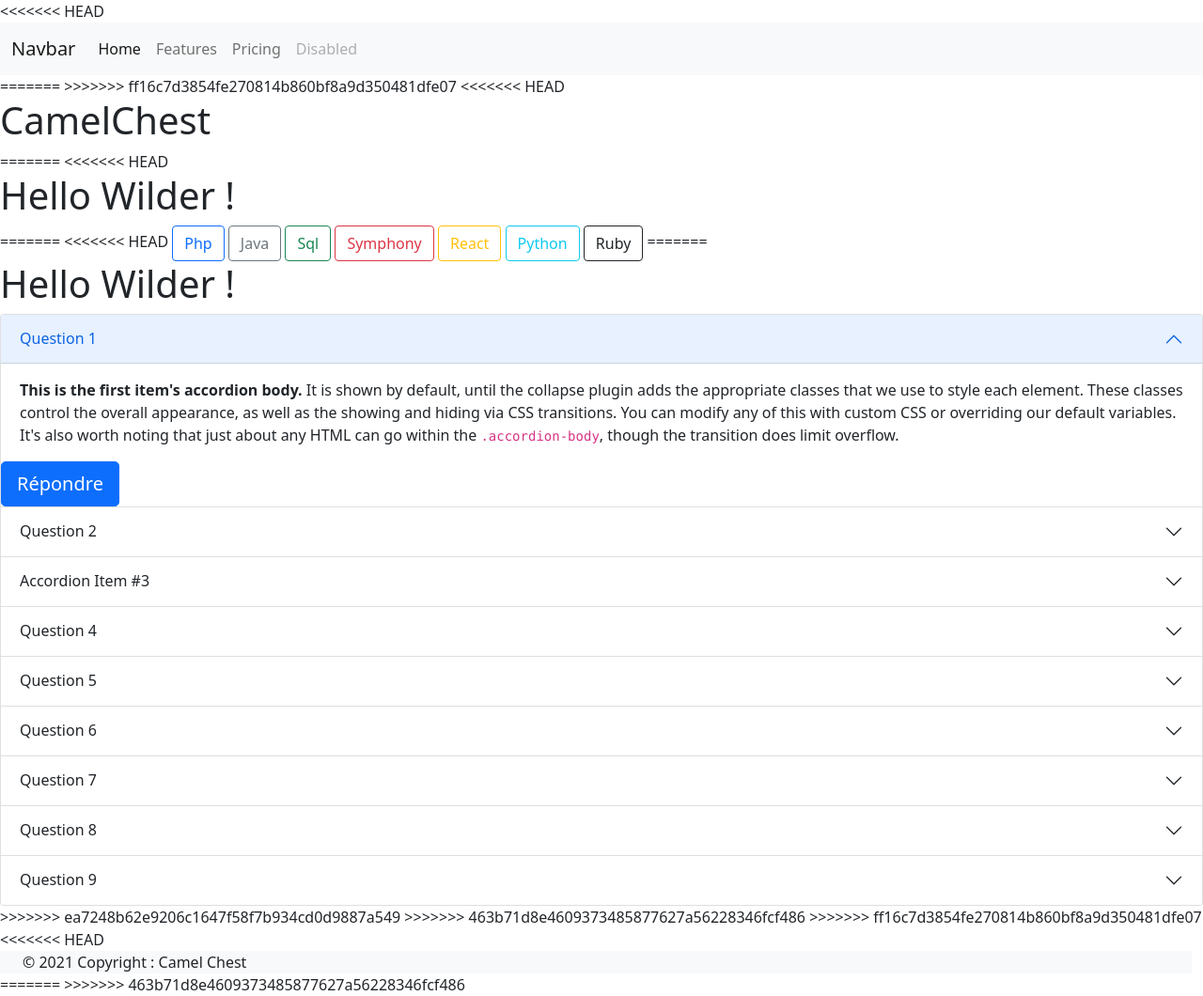
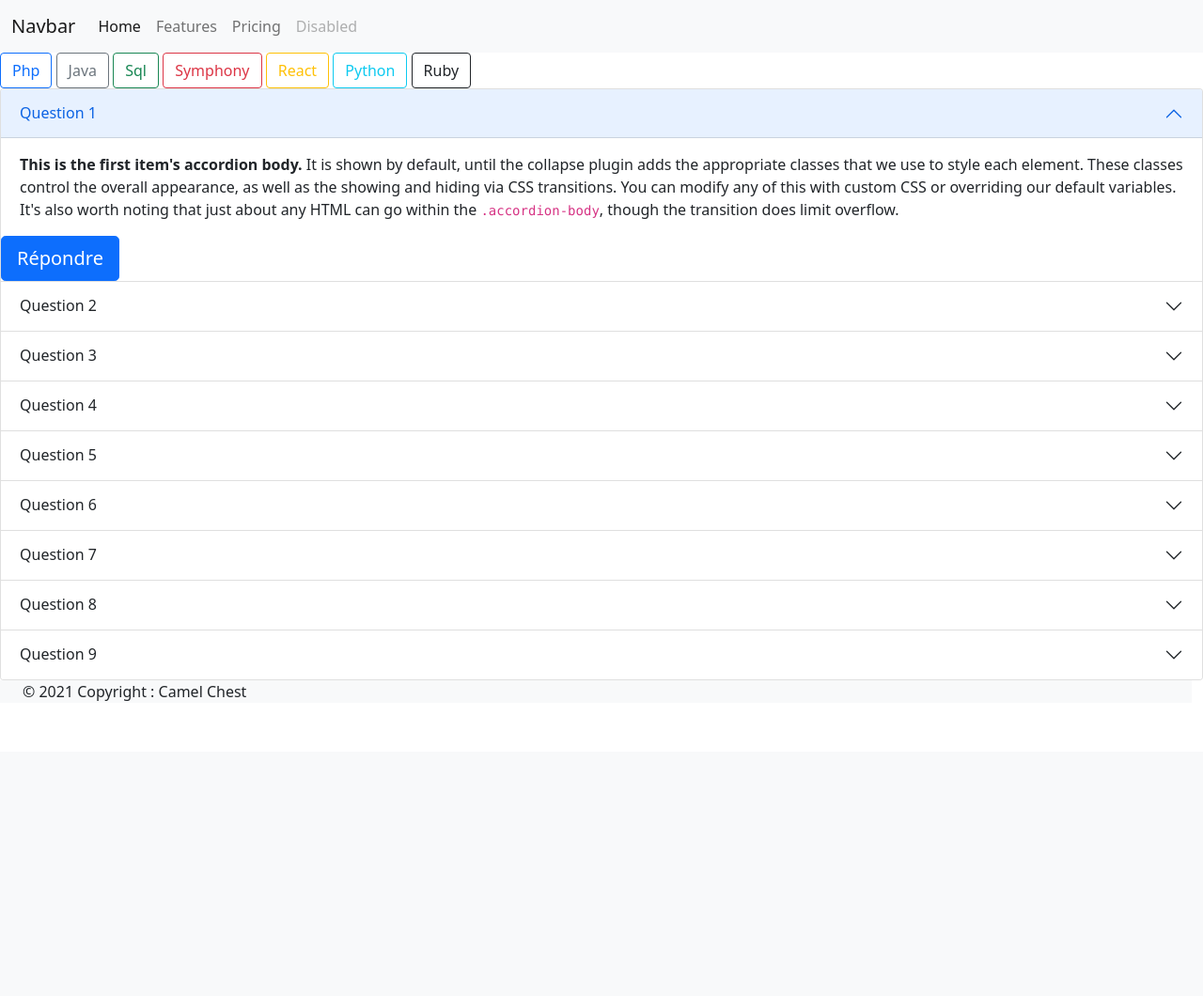
Before and after one commit to WildCodeSchool/bordeaux-p2-202109-stackoverflou, a PHP site: template src/View/Home/index.html.twig in a window 1280 px wide. Shown: the whole page at 94% size. After the commit the page ends 746 px from the top, so only its background shows below. Run offline with PHP 8.4, Linux system fonts and the light colour scheme; the template is opened without the code that fills it, so the values that code supplies are empty; some libraries are stand-ins or nearby versions.

Commit message:
fixed problems home page

```diff
--- a/src/View/Components/_questionsHome.html.twig
+++ b/src/View/Components/_questionsHome.html.twig
@@ -28,7 +28,7 @@
     <div class="accordion-item">
         <h2 class="accordion-header" id="headingThree">
             <button class="accordion-button collapsed" type="button" data-bs-toggle="collapse" data-bs-target="#collapseThree" aria-expanded="false" aria-controls="collapseThree">
-                Accordion Item #3
+                Question 3
             </button>
         </h2>
         <div id="collapseThree" class="accordion-collapse collapse" aria-labelledby="headingThree" data-bs-parent="#accordionExample">
--- a/src/View/Components/_tag.html.twig
+++ b/src/View/Components/_tag.html.twig
@@ -1,4 +1,3 @@
-    <!--Button Tag -->
 
     <button type="button" class="btn btn-outline-primary">Php</button>
     <button type="button" class="btn btn-outline-secondary">Java</button>
--- a/src/View/Home/index.html.twig
+++ b/src/View/Home/index.html.twig
@@ -1,22 +1,12 @@
 {% extends 'layout.html.twig' %}
 
+{% block content %}
 
-{% block content %}
-<<<<<<< HEAD
-    <h1>CamelChest</h1>
-=======
-<<<<<<< HEAD
 
-    <h1>Hello Wilder !</h1>
 
-=======
-<<<<<<< HEAD
     {% include 'Components/_tag.html.twig' %}
-=======
-    <h1>Hello Wilder !</h1>
+
+
    {% include 'Components/_questionsHome.html.twig' %}
 
->>>>>>> ea7248b62e9206c1647f58f7b934cd0d9887a549
->>>>>>> 463b71d8e4609373485877627a56228346fcf486
->>>>>>> ff16c7d3854fe270814b860bf8a9d350481dfe07
 {% endblock %}
--- a/src/View/layout.html.twig
+++ b/src/View/layout.html.twig
@@ -13,19 +13,11 @@
 </head>
 
 <body>
-<<<<<<< HEAD
     {% include 'Components/_nav.html.twig' %}
-=======
-
->>>>>>> ff16c7d3854fe270814b860bf8a9d350481dfe07
     {% block content %}{% endblock %}
     <script src="https://cdn.jsdelivr.net/npm/@popperjs/core@2.10.2/dist/umd/popper.min.js" integrity="sha384-7+zCNj/IqJ95wo16oMtfsKbZ9ccEh31eOz1HGyDuCQ6wgnyJNSYdrPa03rtR1zdB" crossorigin="anonymous"></script>
     <script src="https://cdn.jsdelivr.net/npm/bootstrap@5.1.3/dist/js/bootstrap.min.js" integrity="sha384-QJHtvGhmr9XOIpI6YVutG+2QOK9T+ZnN4kzFN1RtK3zEFEIsxhlmWl5/YESvpZ13" crossorigin="anonymous"></script>
     {% block javascript %}{% endblock %}
-<<<<<<< HEAD
     {% include 'Components/_footer.html.twig' %}
-=======
-
->>>>>>> 463b71d8e4609373485877627a56228346fcf486
 </body>
 </html>
```
